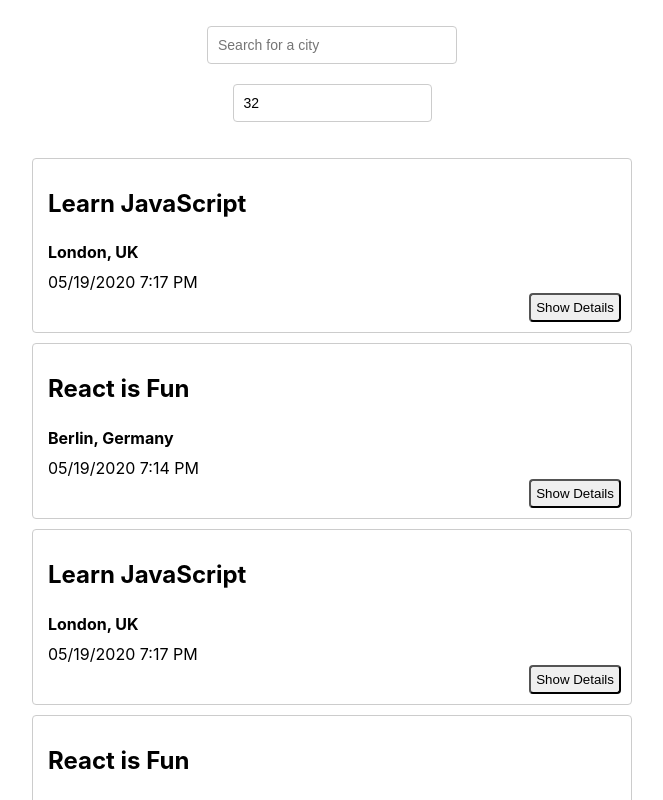
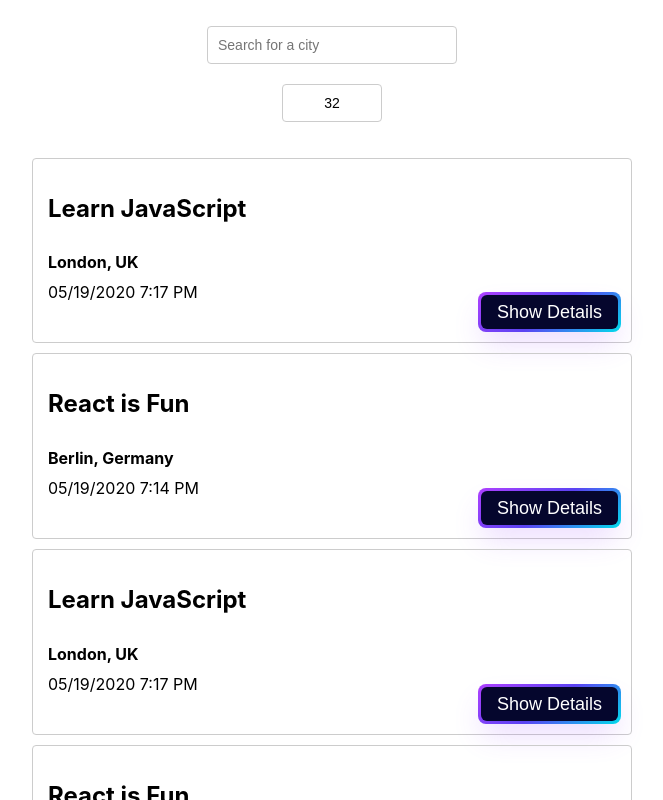
Before and after one commit to aidenmayoros/git-github.com-aidenmayoros-meet, a React (Create React App) app: page / in a window 1280 px wide. Shown: the top 800 px of the page, without its empty margins (308-971 px from the left). Built offline with nearby package versions, Linux system fonts and the light colour scheme.

Commit message:
Added some more CSS

```diff
--- a/package.json
+++ b/package.json
@@ -7,6 +7,7 @@
 		"@testing-library/jest-dom": "^5.16.5",
 		"@testing-library/react": "^14.0.0",
 		"@testing-library/user-event": "^14.4.3",
+		"dayjs": "^1.11.9",
 		"moment": "^2.29.4",
 		"react": "^18.2.0",
 		"react-dom": "^18.2.0",
--- a/src/App.css
+++ b/src/App.css
@@ -6,6 +6,13 @@
 
 .App * {
 	box-sizing: border-box;
+}
+
+/* Chrome, Safari, Edge, Opera */
+input::-webkit-outer-spin-button,
+input::-webkit-inner-spin-button {
+	-webkit-appearance: none;
+	margin: 0;
 }
 
 ul {
@@ -28,6 +35,12 @@ input[type='number'] {
 	align-self: center;
 	height: 38px;
 	margin-bottom: 20px;
+}
+
+#number-of-events-input {
+	width: 100px;
+	text-align: center;
+	padding: 0;
 }
 
 .city {
@@ -84,8 +97,13 @@ input[type='number'] {
 	position: relative;
 }
 
-.event > h2 {
-	padding: 0 5px;
+.event > h2,
+.event-dateTime {
+	padding: 5px;
+}
+
+.event-description {
+	padding: 5px;
 }
 
 .event-location {
@@ -93,17 +111,56 @@ input[type='number'] {
 	padding: 5px;
 }
 
-.event-dateTime {
-	margin: 5px;
-}
-
 .event-details-btn {
-	display: flex;
-	padding: 5px;
-	border-radius: 4px;
-	outline: none;
-	cursor: pointer;
 	position: absolute;
 	right: 10px;
 	bottom: 10px;
 }
+
+/* Start of button styling */
+button {
+	align-items: center;
+	background-image: linear-gradient(144deg, #af40ff, #5b42f3 50%, #00ddeb);
+	border: 0;
+	border-radius: 8px;
+	box-shadow: rgba(151, 65, 252, 0.2) 0 15px 30px -5px;
+	box-sizing: border-box;
+	color: #ffffff;
+	display: flex;
+	font-family: Phantomsans, sans-serif;
+	font-size: 18px;
+	justify-content: center;
+	line-height: 1em;
+	max-width: 100%;
+	min-width: 140px;
+	padding: 3px;
+	text-decoration: none;
+	user-select: none;
+	-webkit-user-select: none;
+	touch-action: manipulation;
+	white-space: nowrap;
+	cursor: pointer;
+	transition: all 0.3s;
+}
+
+button:active,
+button:hover {
+	outline: 0;
+}
+
+button span {
+	background-color: rgb(5, 6, 45);
+	padding: 8px 16px;
+	border-radius: 6px;
+	width: 100%;
+	height: 100%;
+	transition: 300ms;
+}
+
+button:hover span {
+	background: none;
+}
+
+button:active {
+	transform: scale(0.9);
+}
--- a/src/components/Event.js
+++ b/src/components/Event.js
@@ -1,5 +1,5 @@
 import { useState } from 'react';
-import moment from 'moment';
+import dayjs from 'dayjs';
 
 const Event = ({ event }) => {
 	const [showDetails, setShowDetails] = useState(false);
@@ -7,7 +7,7 @@ const Event = ({ event }) => {
 		setShowDetails(!showDetails);
 	};
 
-	const eventDate = moment(event.created).format('MM/DD/yyyy h:mm A');
+	const eventDate = dayjs(event.created).format('MM/DD/YYYY h:mm A');
 
 	return (
 		<li>
@@ -21,7 +21,7 @@ const Event = ({ event }) => {
 					</div>
 				)}
 				<button className='event-details-btn' onClick={toggleDetails}>
-					{showDetails ? 'Hide Details' : 'Show Details'}
+					<span>{showDetails ? 'Hide Details' : 'Show Details'}</span>
 				</button>
 			</div>
 		</li>
--- a/src/components/NumberOfEvents.js
+++ b/src/components/NumberOfEvents.js
@@ -6,9 +6,10 @@ const NumberOfEvents = ({ eventNumber, onEventNumberChange }) => {
 	};
 
 	return (
-		<div id='number-of-events-input'>
+		<div>
 			<input
 				data-testid='number-of-events-input'
+				id='number-of-events-input'
 				type='number'
 				className='textbox'
 				placeholder='Enter a number'
```
Also changed, not shown: 1 other file (tests, documents, lock files or other folders).
